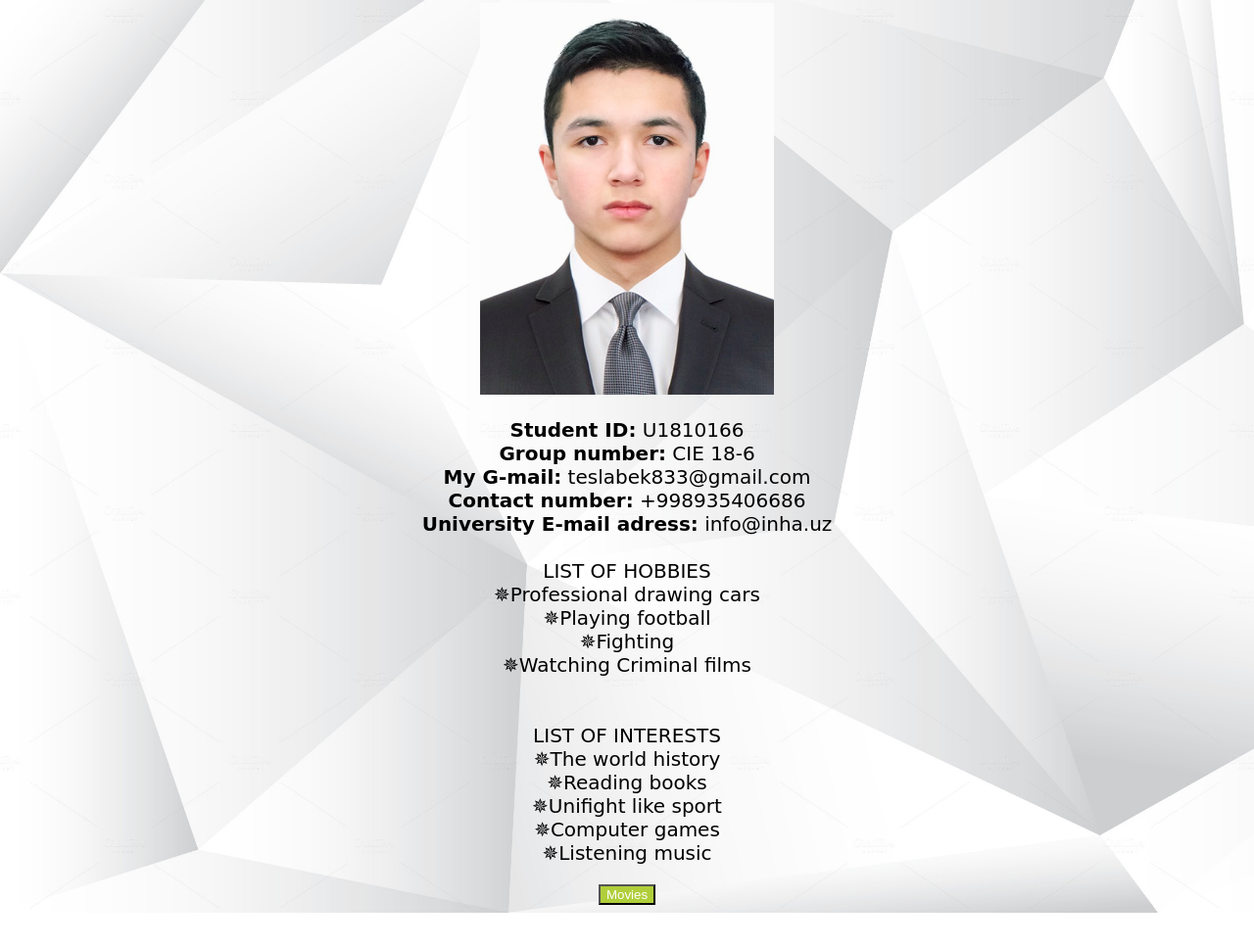
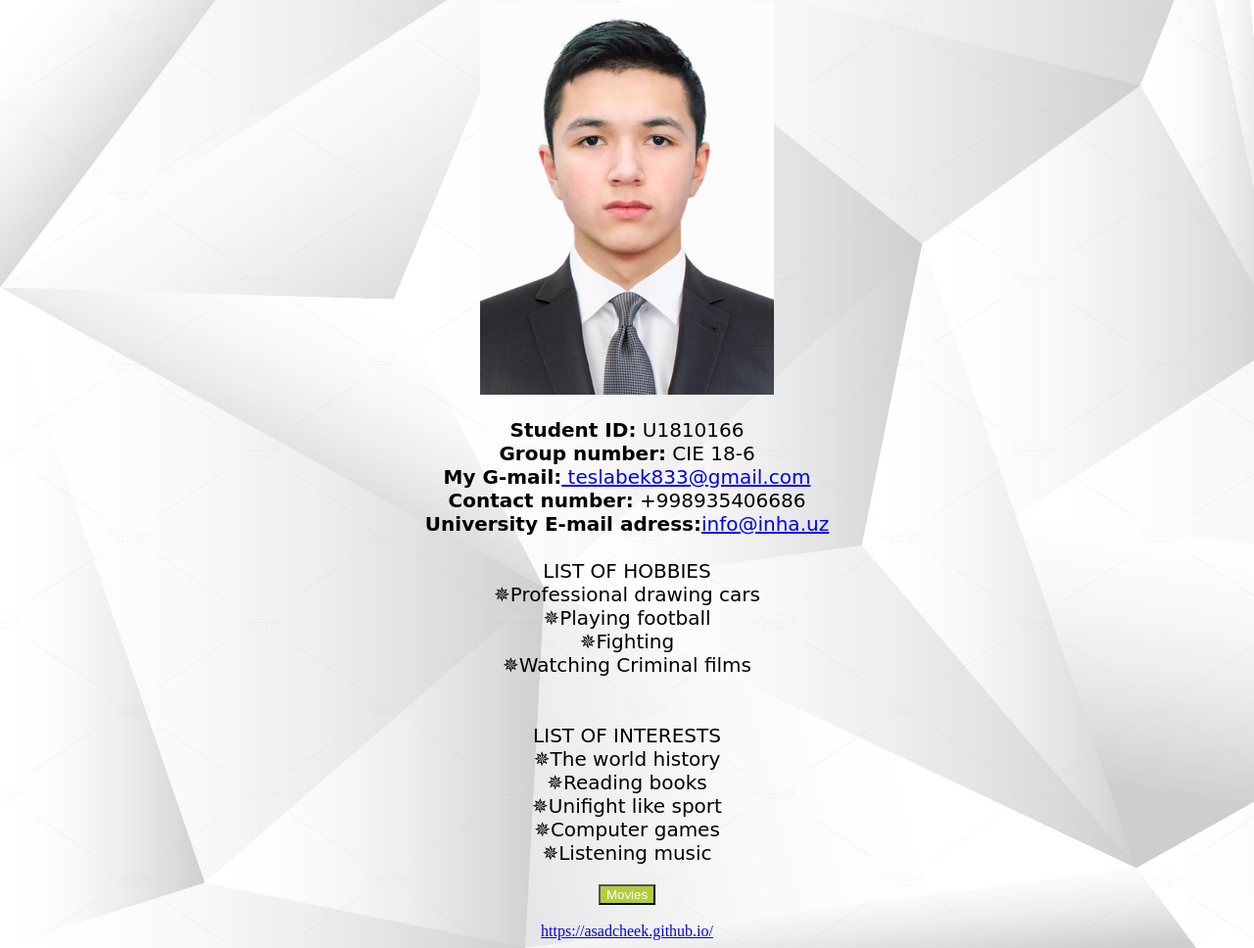
Before and after one commit to asadcheek/asadcheek.github.io, a plain HTML site: page index.html in a window 1280 px wide. Shown: the part 157-1125 px from the top of the page at 98% size. Before the commit the page ends 1089 px from the top, so only its background shows below. Drawn offline with Linux system fonts and the light colour scheme.

Commit message:
Add files via upload

```diff
--- a/index.html
+++ b/index.html
@@ -12,9 +12,9 @@
     <img src="U1810166.JPG" alt="Not found" class="center" width="300" height="400">
     <p><b>Student ID:</b> U1810166<br>
     <b>Group number:</b> CIE 18-6<br>
-    <b>My G-mail:</b> teslabek833@gmail.com<br>
+        <b>My G-mail:</b><a href="teslabek833@gmail.com"> teslabek833@gmail.com<br></a>
     <b>Contact number:</b> +998935406686<br>
-    <b>University E-mail adress:</b> info@inha.uz<br><br>
+        <b>University E-mail adress:</b><a href="info@inha.uz">info@inha.uz<br><br></a>
 
     LIST OF HOBBIES<br>
 
@@ -31,6 +31,7 @@
 &#10037Unifight like sport<br>
 &#10037Computer games<br>
 &#10037Listening music<br></p>
-    <a href="movie.html"><input name="enter" type="submit" style="background: #B0CE3A; color: White" value="Movies" /></a>
+    <a href="movie.html"><input name="enter" type="submit" style="background: #B0CE3A; color: White" value="Movies" /></a><br><br>
+    <a href="https://asadcheek.github.io/">https://asadcheek.github.io/<br></a>
 </body>
 </html>
```
